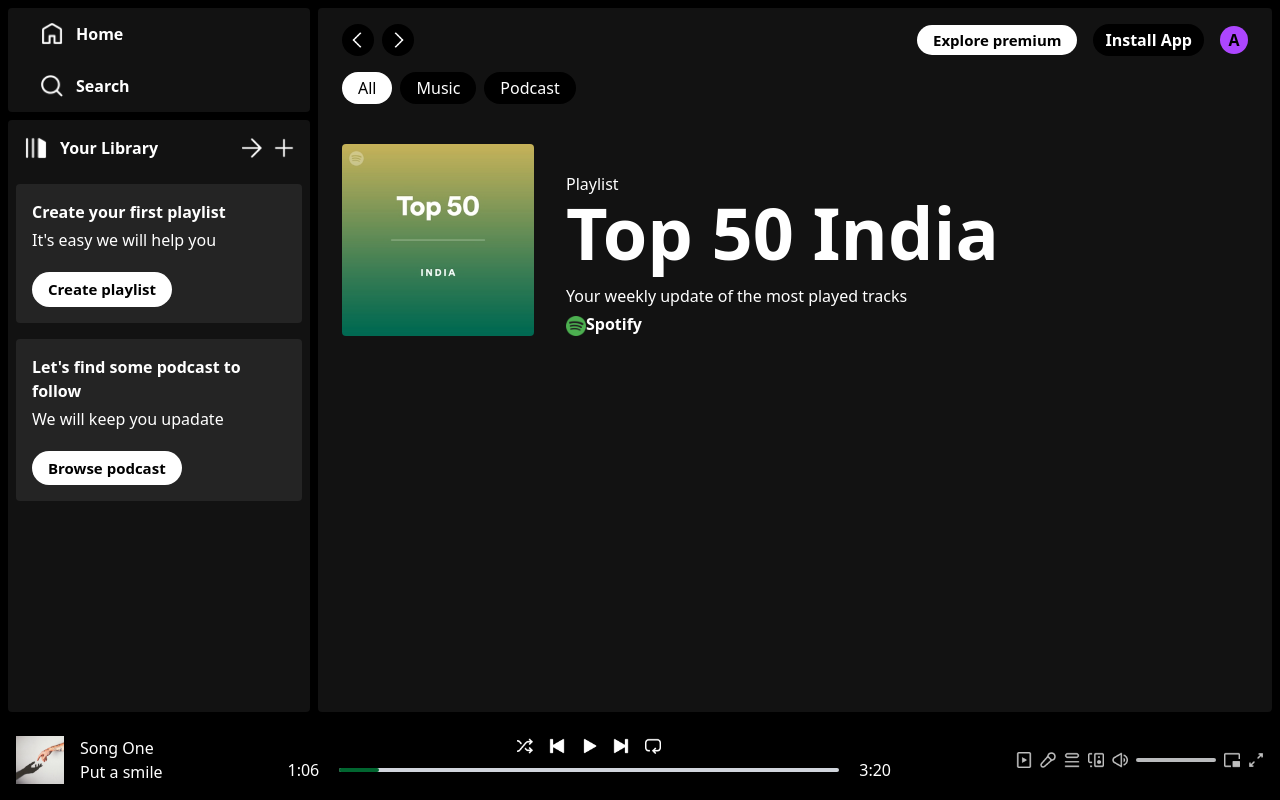
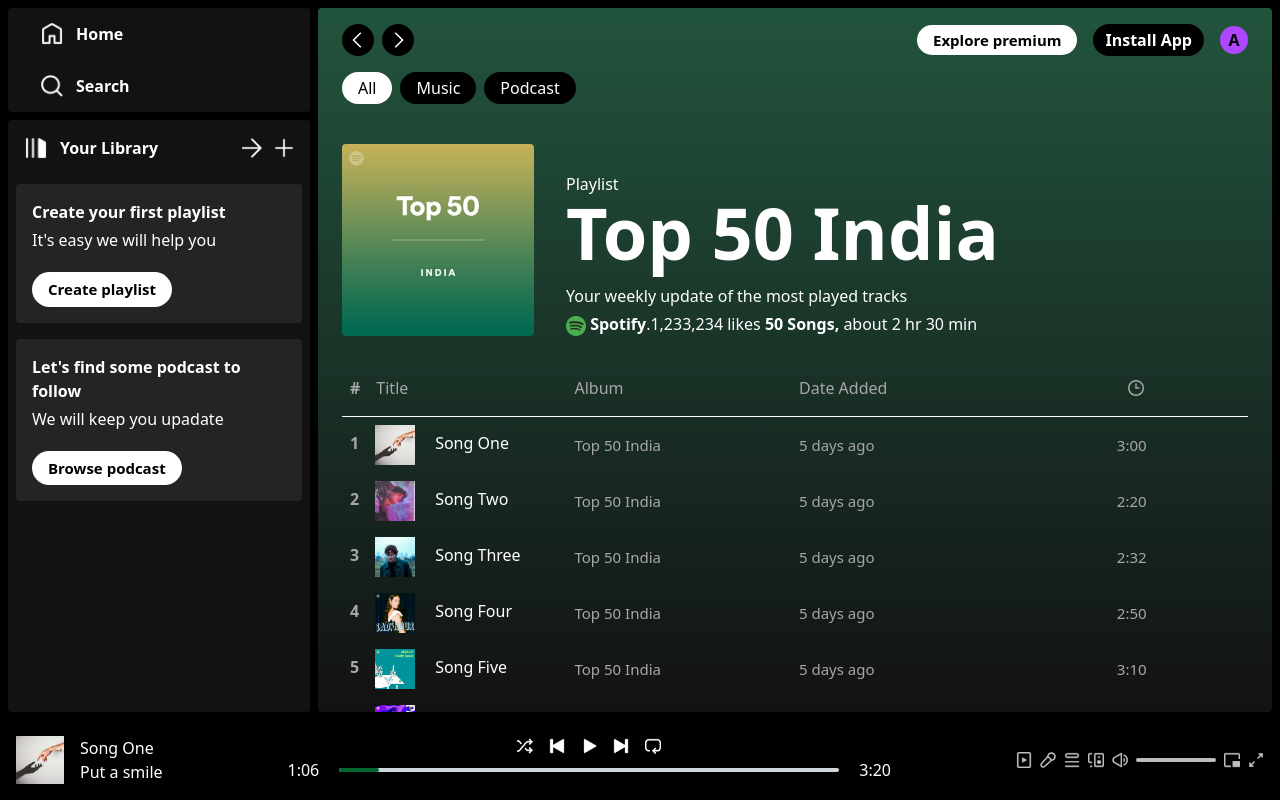
Before and after one commit to Ajaykapasiya/spofity-clone, a React (Vite) app: page /album/1 in a window 1280 px wide. Built offline with nearby package versions, Linux system fonts and the light colour scheme.

Commit message:
feat: enhance DisplayAlbum with song list and update Navbar for navigation

```diff
--- a/src/App.jsx
+++ b/src/App.jsx
@@ -11,6 +11,7 @@
         <Display/>
       </div>
       <Player/>
+      <audio preload="auto"></audio>
     </div>
   );
 };
--- a/src/components/Display.jsx
+++ b/src/components/Display.jsx
@@ -1,11 +1,26 @@
-import React from "react";
-import { Route ,Routes } from "react-router-dom";
+import React, { useEffect, useRef } from "react";
+import { Route, Routes, useLocation } from "react-router-dom";
 import DisplayHome from "./DisplayHome";
 import DisplayAlbum from "./DisplayAlbum";
+import { albumsData } from "../assets/assets";
 
 const Display = () => {
+  const displayRef = useRef();
+  const location = useLocation();
+  const isAlbum = location.pathname.includes("album");
+  const albumId = isAlbum ? location.pathname.slice(-1) : "";
+  const bgColor = isAlbum ? albumsData[Number(albumId)]?.bgColor : null;
+
+  useEffect(() => {
+    if (isAlbum && bgColor) {
+      displayRef.current.style.background = `linear-gradient(${bgColor}, #121212)`;
+    } else {
+      displayRef.current.style.background = `#121212`;
+    }
+  }, [isAlbum, bgColor]);
+
   return (
-    <div className="w-[100%] m-2 px-6 pt-4 rounded bg-[#121212] text-white overflow-auto lg:w-[75%] lg:ml-0">
+    <div ref={displayRef} className="w-[100%] m-2 px-6 pt-4 rounded bg-[#121212] text-white overflow-auto lg:w-[75%] lg:ml-0">
 
         <Routes>
             <Route path="/" element={<DisplayHome/>} />
--- a/src/components/DisplayAlbum.jsx
+++ b/src/components/DisplayAlbum.jsx
@@ -1,33 +1,63 @@
-import React from 'react'
-import Navbar from './Navbar'
-import { useParams } from 'react-router-dom'
-import { albumsData, assets } from '../assets/assets'
+import React from "react";
+import Navbar from "./Navbar";
+import { useParams } from "react-router-dom";
+import { albumsData, assets, songsData } from "../assets/assets";
 
 const DisplayAlbum = () => {
-
-   const {id} = useParams();
-const albumData = albumsData[id]  ;
+  const { id } = useParams();
+  const albumData = albumsData[id];
   console.log(albumData);
-
 
   return (
     <>
-      <Navbar/>
-      <div className='mt-10 flex gap-8 flex-col md:flex-row md:items-end'>
-          <img className='w-48 rounded' src={albumData.image} alt="" />
-          <div className='flex flex-col'>
+      <Navbar />
+      <div className="mt-10 flex gap-8 flex-col md:flex-row md:items-end">
+        <img className="w-48 rounded" src={albumData.image} alt="" />
+        <div className="flex flex-col">
           <p>Playlist</p>
-               <h2 className='text-5xl font-bold mb-4 md:text-7xl'>{albumData.name}</h2>
+          <h2 className="text-5xl font-bold mb-4 md:text-7xl">
+            {albumData.name}
+          </h2>
           <h4>{albumData.desc}</h4>
-               <p className='mt-1'>
-                <img className='inline-block w-5' src={assets.spotify_logo} alt="" />
-                <b>Spotify</b>
-
+          <p className="mt-1">
+            <img
+              className="inline-block w-5"
+              src={assets.spotify_logo}
+              alt=""
+            />
+            <b> Spotify</b>
+            .1,233,234 likes
+            <b> 50 Songs, </b>
+            about 2 hr 30 min
           </p>
         </div>
       </div>
+      <div className="grid grid-cols-3 sm:grid-cols-4 mt-10 mb-4 pl-2 text-[#a7a7a7]">
+        <p>
+          <b className="mr-4">#</b>Title
+        </p>
+        <p>Album</p>
+        <p className="hidden sm:block">Date Added</p>
+        <img className="m-auto w-4" src={assets.clock_icon} alt="" />
+      </div>
+      <hr />
+      {songsData.map((item, index) => (
+        <div
+          key={index}
+          className="grid grid-cols-3 sm:grid-cols-4 gap-2 p-2 items-center text-[#a7a7a7] hover:bg-[#ffffff2b] cursor-pointer"
+        >
+          <p className="text-white">
+            <b className="mr-4 text-[#a7a7a7]">{index + 1}</b>
+            <img className="inline w-10 mr-5" src={item.image} alt="" />
+            {item.name}
+          </p>
+          <p className="text-[15px]">{albumData.name}</p>
+          <p className="text-[15px] hidden sm:block">5 days ago</p>
+          <p className="text-[15px] text-center">{item.duration}</p>
+        </div>
+      ))}
     </>
-  )
-}
+  );
+};
 
-export default DisplayAlbum
+export default DisplayAlbum;
--- a/src/components/Navbar.jsx
+++ b/src/components/Navbar.jsx
@@ -1,13 +1,17 @@
 import React from "react";
 import { assets } from "../assets/assets";
+import { useNavigate } from "react-router-dom";
 
 const Navbar = () => {
+
+const navigate = useNavigate()
+
   return (
     <>
       <div className="w-full flex justify-between items-center font-semibold ">
         <div className="flex items-center gap-2">
-            <img className="w-8 bg-black p-2 rounded-2xl cursor-pointer" src={assets.arrow_left} alt="" />
-             <img className="w-8 bg-black p-2 rounded-2xl cursor-pointer" src={assets.arrow_right} alt="" />
+            <img onClick={()=>navigate(-1)} className="w-8 bg-black p-2 rounded-2xl cursor-pointer" src={assets.arrow_left} alt="" />
+            <img onClick={()=>navigate(1)} className="w-8 bg-black p-2 rounded-2xl cursor-pointer" src={assets.arrow_right} alt="" />
         </div>
         <div className="flex items-center gap-4">
             <p className="bg-white text-black text-[15px] px-4 py-1 rounded-2xl hidden md:block cursor-pointer">Explore premium</p>
--- /dev/null
+++ b/src/context/PlayerContext.jsx
@@ -0,0 +1,17 @@
+import { createContext } from "react";
+export const PlayerContext = createContext();
+
+const PlayerContext = createContext();
+
+const PlayerContextProvider = () => {
+
+    const contextValue = {
+
+    }
+
+    return (
+        <PlayerContext.Provider value={contextValue}>
+            {props.children}
+        </PlayerContext.Provider>
+    )
+}
```
Lines whose indentation alone changed are shown as unchanged.
